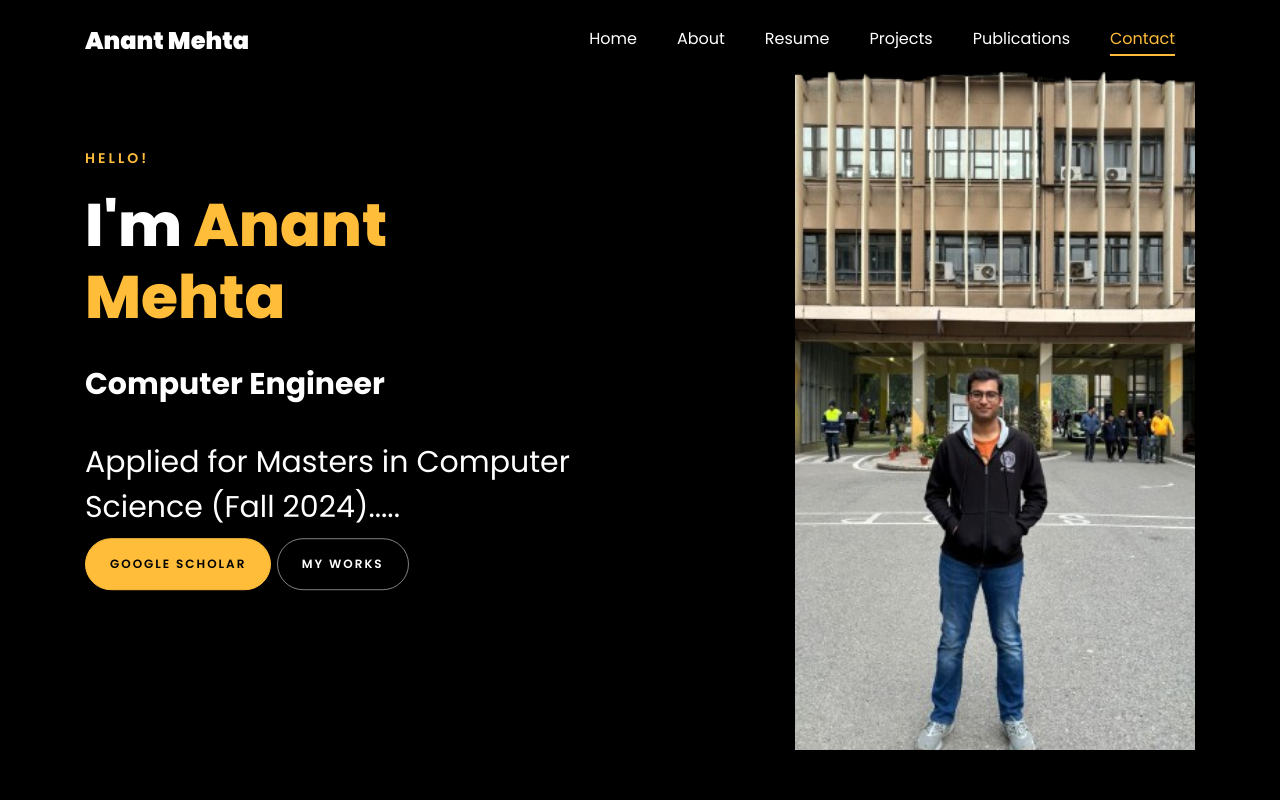
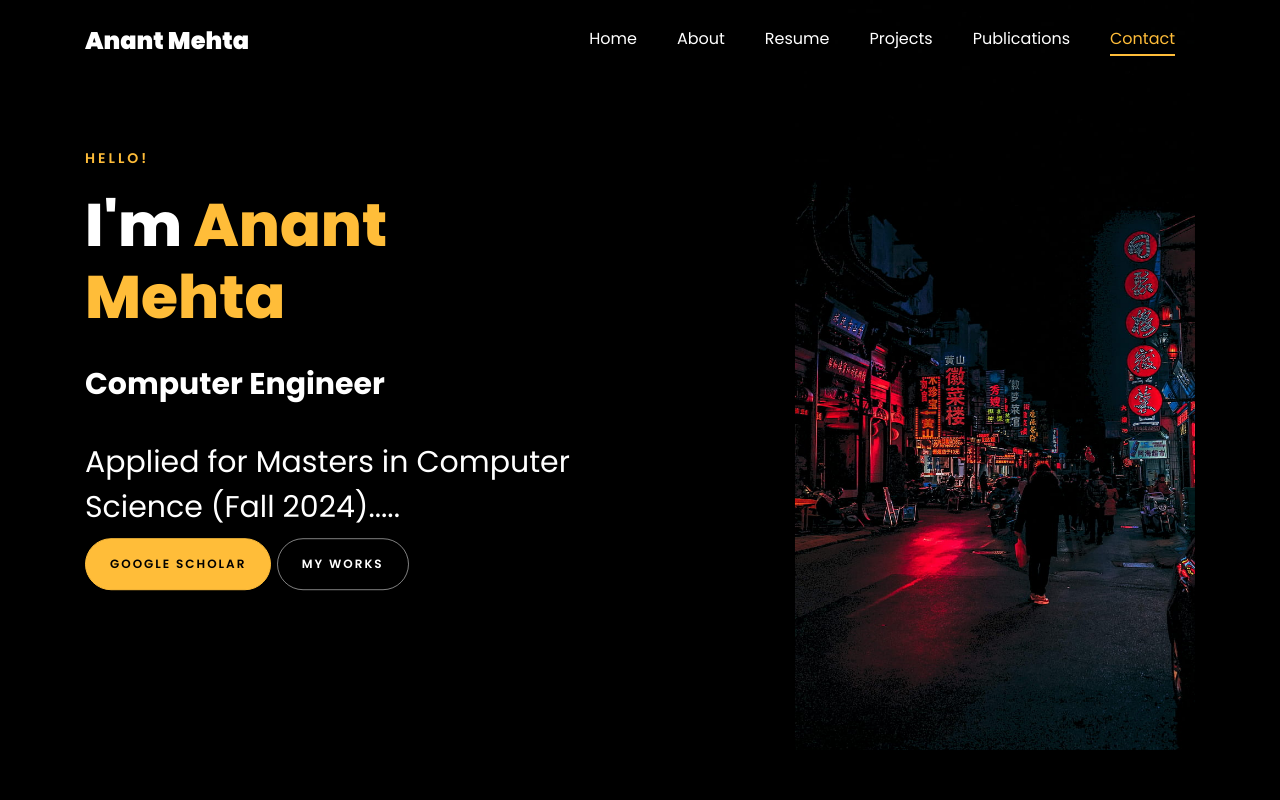
Before and after one commit to anantmehta33/AnantMehta, a plain HTML site: page index.html in a window 1280 px wide. Shown: the top 800 px of the page. Drawn offline with Linux system fonts and the light colour scheme; files whose address does not match are found by name.

Commit message:
Update index.html

```diff
--- a/index.html
+++ b/index.html
@@ -142,7 +142,7 @@
 	      	<div class="overlay"></div>
 	         <div class="container">
 	          <div class="row d-md-flex no-gutters slider-text align-items-end justify-content-end" data-scrollax-parent="true">
-	          	<div class="one-third js-fullheight order-md-last img" style="background-image:url(images/pp.png); height:540px;
+	          	<div class="one-third js-fullheight order-md-last img" style="background-image:url(images/cp.jpg); height:540px;
 				  width: 400px;">
 	          	 <div class="overlay"></div>
 	          	</div>
```
